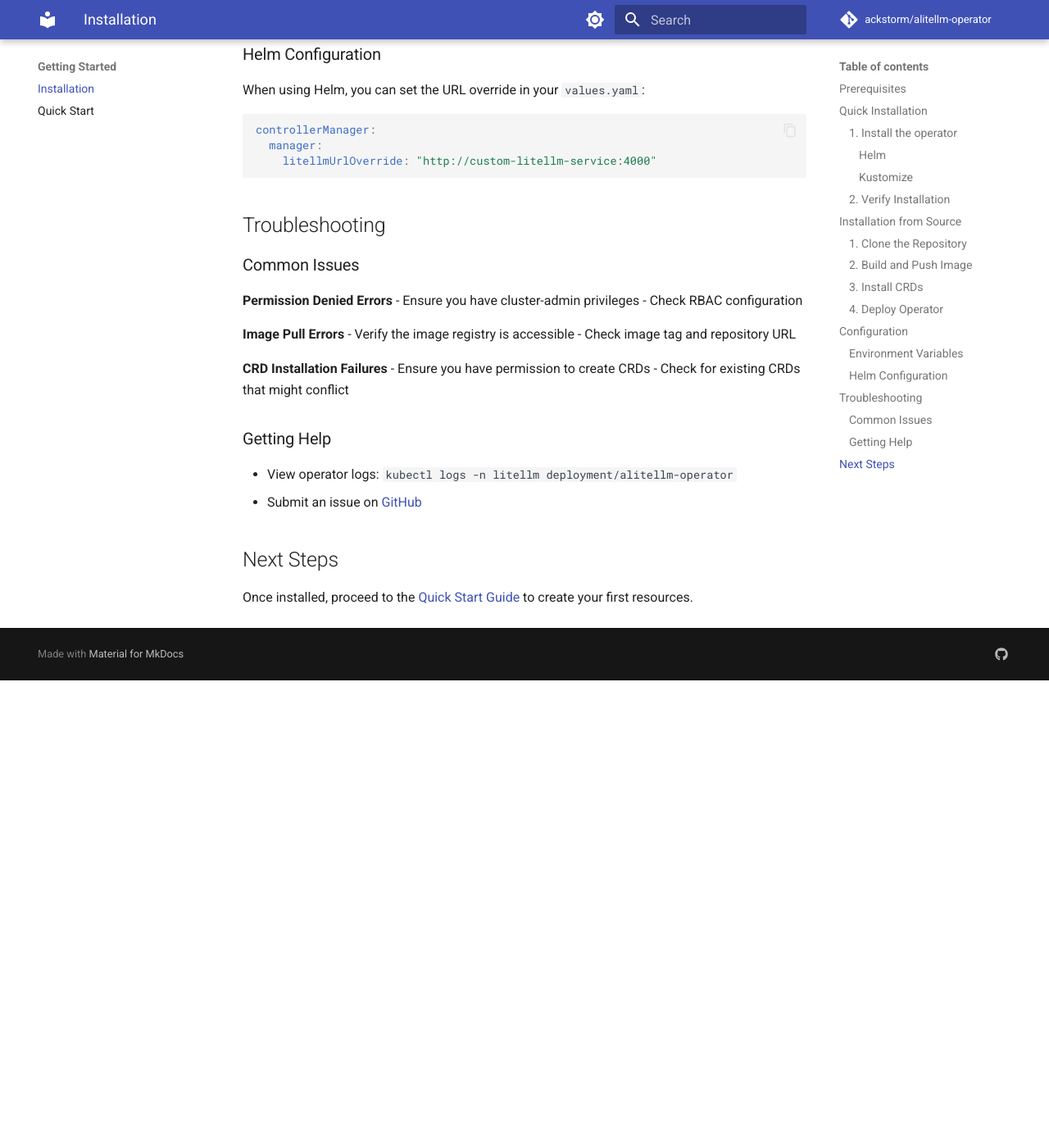
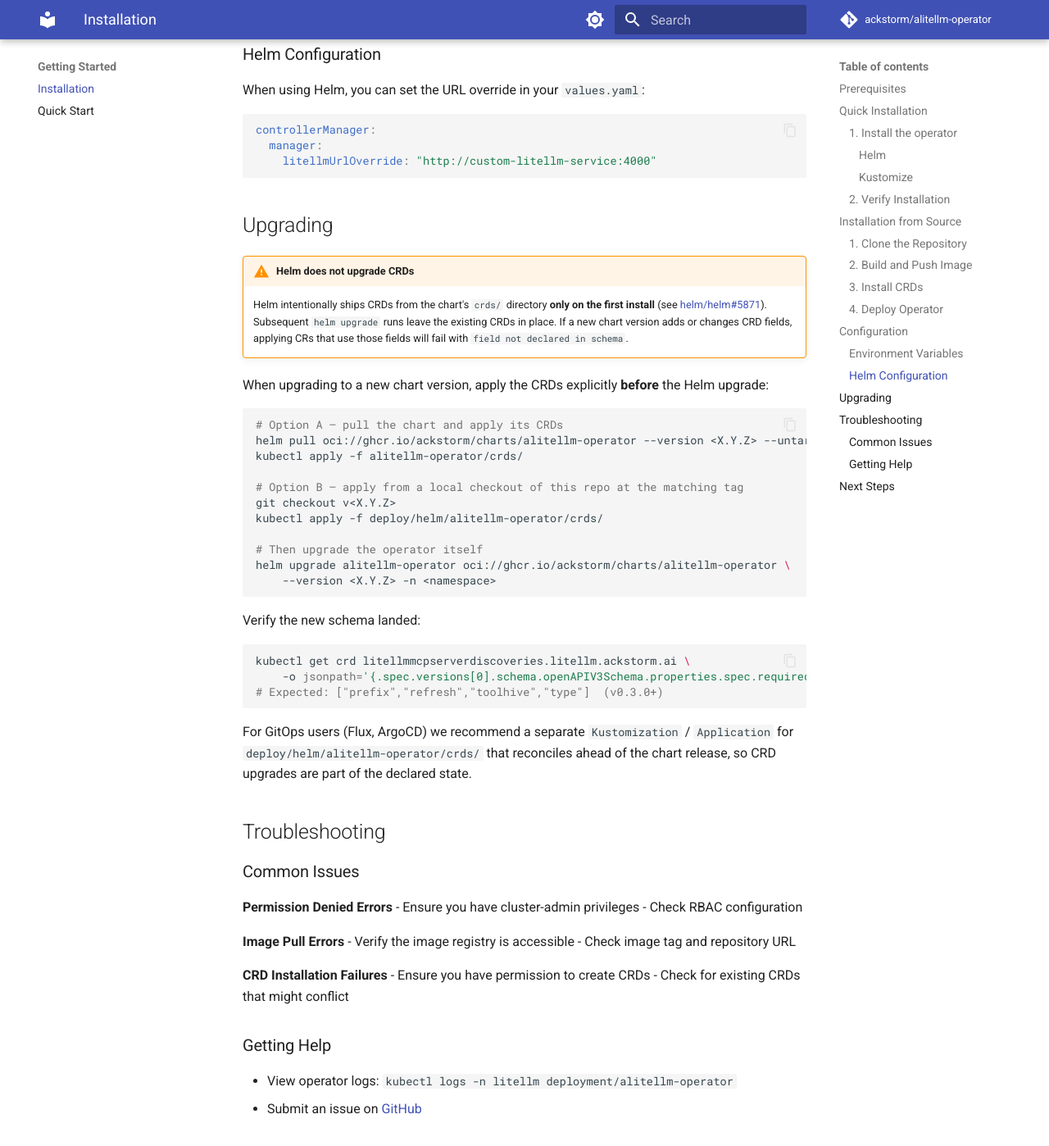
Before and after one commit to ackstorm/alitellm-operator, an MkDocs documentation site: the page built from docs/getting-started/installation.md, in a window 1280 px wide and 1400 px high, scrolled down 2090 px. Shown: the whole window at 82% size. Built offline with MkDocs 1.6.1 and Material for MkDocs 9.7.7, drawn with Linux system fonts in a browser that asks for light colours; comment, search, counter and statistics services are not loaded; the version menu is left out; before the commit the page ends 2920 px from its top, so only the background shows below that.

Commit message:
docs(upgrade): document Helm CRD upgrade gotcha
Helm intentionally ships CRDs only on first install (helm/helm#5871).
Chart upgrades skip the crds/ directory entirely, so a CRD-touching
release applied via `helm upgrade` leaves the cluster CRDs stale.
Hit in prod after deploying v0.3.0: LiteLLMMCPServerDiscovery apply
failed with `.spec.prefix: field not declared in schema`.

Three surfaces updated for the three audiences:
- CLAUDE.md "Common failure modes": agent-facing entry + recovery cmd
- REVIEW_WORKFLOW.md recovery table: operator-facing one-liner
- docs/getting-started/installation.md "Upgrading": user-facing section
  with the kubectl apply step and a GitOps recommendation

````diff
--- a/docs/getting-started/installation.md
+++ b/docs/getting-started/installation.md
@@ -88,6 +88,44 @@
     litellmUrlOverride: "http://custom-litellm-service:4000"
 ```
 
+## Upgrading
+
+!!! warning "Helm does not upgrade CRDs"
+    Helm intentionally ships CRDs from the chart's `crds/` directory **only
+    on the first install** (see [helm/helm#5871](https://github.com/helm/helm/issues/5871)).
+    Subsequent `helm upgrade` runs leave the existing CRDs in place. If a
+    new chart version adds or changes CRD fields, applying CRs that use
+    those fields will fail with `field not declared in schema`.
+
+When upgrading to a new chart version, apply the CRDs explicitly **before**
+the Helm upgrade:
+
+```bash
+# Option A — pull the chart and apply its CRDs
+helm pull oci://ghcr.io/ackstorm/charts/alitellm-operator --version <X.Y.Z> --untar
+kubectl apply -f alitellm-operator/crds/
+
+# Option B — apply from a local checkout of this repo at the matching tag
+git checkout v<X.Y.Z>
+kubectl apply -f deploy/helm/alitellm-operator/crds/
+
+# Then upgrade the operator itself
+helm upgrade alitellm-operator oci://ghcr.io/ackstorm/charts/alitellm-operator \
+    --version <X.Y.Z> -n <namespace>
+```
+
+Verify the new schema landed:
+
+```bash
+kubectl get crd litellmmcpserverdiscoveries.litellm.ackstorm.ai \
+    -o jsonpath='{.spec.versions[0].schema.openAPIV3Schema.properties.spec.required}'
+# Expected: ["prefix","refresh","toolhive","type"]  (v0.3.0+)
+```
+
+For GitOps users (Flux, ArgoCD) we recommend a separate `Kustomization` /
+`Application` for `deploy/helm/alitellm-operator/crds/` that reconciles
+ahead of the chart release, so CRD upgrades are part of the declared state.
+
 ## Troubleshooting
 
 ### Common Issues
````
Also changed, not shown: CLAUDE.md (+29 -0 lines), REVIEW_WORKFLOW.md (added, +139 -0 lines).
